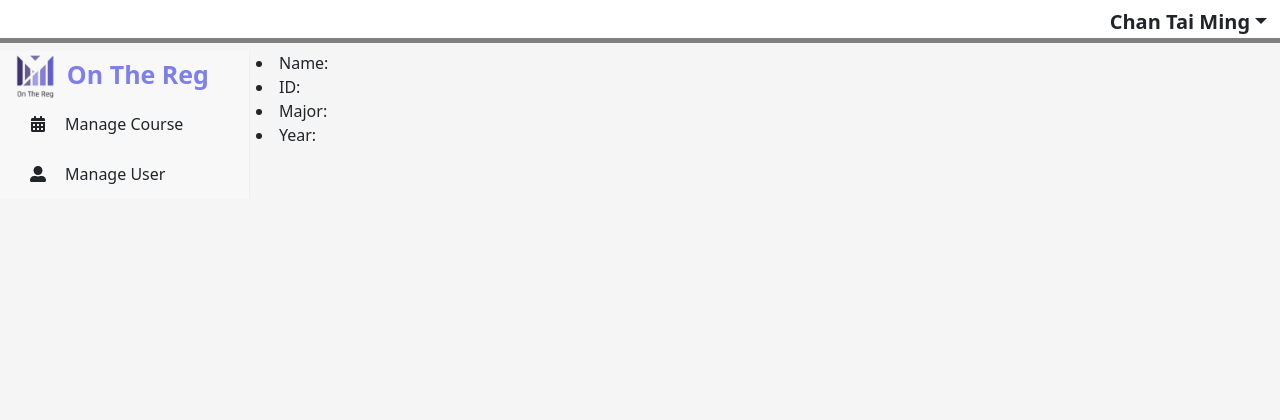
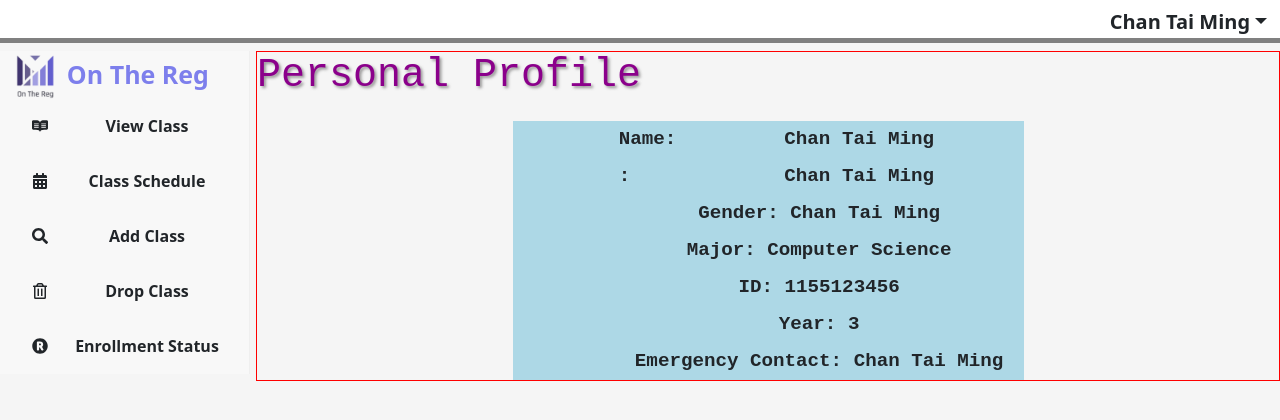
Before and after one commit to tsoikh0917/on_the_reg, a React (Create React App) app in the folder client/: page /profile in a window 1280 px wide. Shown: the top 420 px of the page. Built offline with nearby package versions, Linux system fonts and the light colour scheme; no server answers.

Commit message:
update reroute

```diff
--- a/client/src/App.css
+++ b/client/src/App.css
@@ -45,3 +45,10 @@ body {
   margin: 0;
   padding: 0;
 }
+
+h1 {
+  color: #fff;
+  -webkit-text-fill-color: darkmagenta;
+  text-shadow: 2px 2px 3px rgba(88, 86, 86, 0.6);
+  font-family: monospace;
+}
--- a/client/src/App.js
+++ b/client/src/App.js
@@ -1,5 +1,5 @@
 import "./App.css";
-import { Route, Routes } from "react-router-dom";
+import { Route, Routes, Navigate } from "react-router-dom";
 import { ProSidebarProvider } from "react-pro-sidebar";
 import MainS from "./components/studentCourseManage/main_S";
 import MainA from "./components/Admin/main_A";
@@ -23,7 +23,7 @@ import Login from "./components/Login/login";
 import "bootstrap/dist/css/bootstrap.min.css";
 
 const isLoggedIn = true;
-const isAdmin = true;
+const isAdmin = false;
 
 function LoginPage() {
   return <Login />;
@@ -47,6 +47,7 @@ function StudentPage() {
           <Route path="/search" element={<Search />} />
           <Route path="/search/classOption" element={<Option />} />
           <Route path="/search/classOption/confirm" element={<Confirm />} />
+          <Route path="*" element={<Navigate to="/" />}></Route>
         </Routes>
       </div>
     </ProSidebarProvider>
@@ -70,6 +71,7 @@ function Admin() {
           <Route path="/aAddUser" element={<AdminAddUser />} />
           <Route path="/aEditUser" element={<AdminEditUser />} />
           <Route path="/aViewUser" element={<AdminViewUser />} />
+          <Route path="*" element={<Navigate to="/" />}></Route>
         </Routes>
       </div>
     </ProSidebarProvider>
@@ -77,9 +79,9 @@ function Admin() {
 }
 
 function App() {
-  if (isLoggedIn == false) {
+  if (isLoggedIn === false) {
     return <LoginPage />;
-  } else if (isAdmin == false) {
+  } else if (isAdmin === false) {
     return <StudentPage />;
   } else {
     return <Admin />;
--- a/client/src/components/sidebar/sidebar_a.jsx
+++ b/client/src/components/sidebar/sidebar_a.jsx
@@ -3,10 +3,7 @@ import icon from "../image/icon.png";
 import { Sidebar, Menu, MenuItem } from "react-pro-sidebar";
 import "./sidebar.css";
 import { Link } from "react-router-dom";
-import {
-  FaCalendarAlt,
-  FaUserAlt,
-} from "react-icons/fa";
+import { FaCalendarAlt, FaUserAlt } from "react-icons/fa";
 
 function ASideBar() {
   return (
@@ -20,10 +17,12 @@ function ASideBar() {
       class="side"
     >
       <Sidebar>
-        <div class="header" style={{ display: "flex", alignItems: "center" }}>
-          <img src={icon} width="20%" alt="icon" />
-          <t1>On The Reg</t1>
-        </div>
+        <Link to="/" style={{ textDecoration: "none" }}>
+          <div class="header" style={{ display: "flex", alignItems: "center" }}>
+            <img src={icon} width="20%" alt="icon" />
+            <t1>On The Reg</t1>
+          </div>
+        </Link>
         <Menu>
           <MenuItem
             icon={<FaCalendarAlt />}
@@ -31,10 +30,7 @@ function ASideBar() {
           >
             Manage Course
           </MenuItem>
-          <MenuItem
-            icon={<FaUserAlt />}
-            component={<Link to="/aViewUser" />}
-          >
+          <MenuItem icon={<FaUserAlt />} component={<Link to="/aViewUser" />}>
             Manage User
           </MenuItem>
         </Menu>
--- a/client/src/components/sidebar/sidebar_s.jsx
+++ b/client/src/components/sidebar/sidebar_s.jsx
@@ -23,10 +23,12 @@ function SSideBar() {
       class="side"
     >
       <Sidebar>
-        <div class="header" style={{ display: "flex", alignItems: "center" }}>
-          <img src={icon} width="20%" alt="icon" />
-          <t1>On The Reg</t1>
-        </div>
+        <Link to="/" style={{ textDecoration: "none" }}>
+          <div class="header" style={{ display: "flex", alignItems: "center" }}>
+            <img src={icon} width="20%" alt="icon" />
+            <t1>On The Reg</t1>
+          </div>
+        </Link>
         <Menu>
           <MenuItem icon={<FaReadme />} component={<Link to="/viewClass" />}>
             View Class
--- /dev/null
+++ b/client/src/components/studentCourseManage/profile.css
@@ -0,0 +1,30 @@
+.profile {
+  border: 1px solid red;
+  font-family: monospace;
+  font-size: larger;
+}
+
+li {
+  list-style-type: none;
+  padding: 1%;
+  font-weight: bold;
+  text-align: center;
+}
+
+#BorderStyle {
+  margin: auto;
+  margin-top: 2%;
+  width: 50%;
+  background-color: lightblue;
+}
+
+#listStyle {
+  margin-left: 20%;
+}
+
+#prefix {
+  float: left;
+}
+#suffix {
+  margin-left: 20%;
+}
--- a/client/src/components/studentCourseManage/profile.jsx
+++ b/client/src/components/studentCourseManage/profile.jsx
@@ -1,31 +1,46 @@
-import React, { useEffect, useState} from "react";
+import React, { useEffect, useState } from "react";
+import "./profile.css";
 
 function Profile() {
-  const [name, setName] = useState(null);
-  const [id, setID] = useState(null);
-  const [major, setMajor] = useState(null);
-  const [year, setYear] = useState(null);
+  const [name, setName] = useState("Chan Tai Ming");
+  const [id, setID] = useState("1155123456");
+  const [major, setMajor] = useState("Computer Science");
+  const [year, setYear] = useState(3);
 
   useEffect(() => {
     fetch("http://127.0.0.1:8080/student/3")
-      .then(res => res.json())
-      .then(
-        (data) => {
+      .then((res) => res.json())
+      .then((data) => {
         setName(data[0].name);
         setID(data[0].userID);
         setMajor(data[0].major);
         setYear(data[0].yearOfStudy);
-        }
-      ).catch((error) => {
+      })
+      .catch((error) => {
         console.error(error);
-  }, [])})
+      }, []);
+  });
 
   return (
-    <div>
-      <li>Name: {name}</li>
+    <div className="profile">
+      <h1>Personal Profile</h1>
+      <div id="BorderStyle">
+        <div id="listStyle">
+          <li>
+            <div id="prefix">Name:</div>
+            <div id="suffix">{name}</div>
+          </li>
+          <li>
+            <div id="prefix">:</div>
+            <div id="suffix">{name}</div>
+          </li>
+          <li>Gender: {name}</li>
+          <li>Major: {major}</li>
           <li>ID: {id}</li>
-      <li>Major: {major}</li>
           <li>Year: {year}</li>
+          <li>Emergency Contact: {name}</li>
+        </div>
+      </div>
     </div>
   );
 }
--- a/client/src/components/studentCourseManage/search.jsx
+++ b/client/src/components/studentCourseManage/search.jsx
@@ -71,7 +71,7 @@ function Search() {
             {headerGroups.map((headerGroup) => (
               <tr {...headerGroup.getHeaderGroupProps()}>
                 {headerGroup.headers.map((column) => (
-                  <th {...column.getHeaderProps()}>
+                  <th class="tableT" {...column.getHeaderProps()}>
                     {column.render("Header")}
                   </th>
                 ))}
@@ -87,11 +87,11 @@ function Search() {
                   {row.cells.map((cell) => (
                     <td {...cell.getCellProps()}> {cell.render("Cell")} </td>
                   ))}
-                  <td>
-                    <button id="rm">
+                  <button id="rmstyle">
+                    <td>
                       <img src={arrow} width="40%" alt="arrow" />
-                    </button>
-                  </td>
+                    </td>
+                  </button>
                 </tr>
               );
             })}
--- a/client/src/components/table.css
+++ b/client/src/components/table.css
@@ -42,7 +42,7 @@ table {
   width: 80%;
   border-collapse: collapse;
   overflow: hidden;
-  box-shadow: 0 0 20px rgba(0, 0, 0, 0.1);
+  box-shadow: 4px 4px 2px rgba(0, 0, 0, 0.1);
 }
 th,
 td {
@@ -50,14 +50,13 @@ td {
   background-color: rgba(255, 255, 255, 0.2);
   text-align: center;
 }
-th {
+
+thead th {
   text-align: center;
-}
-thead th {
   background-color: #9898b8;
 }
 tbody tr:hover {
-  background-color: rgba(255, 255, 255, 0.3);
+  background-color: rgba(183, 207, 205, 0.3);
 }
 
 #rm {
```
Also changed, not shown: client/src/components/sidebar/topbar.css (line endings or trailing spaces). Lines whose indentation alone changed are shown as unchanged.
